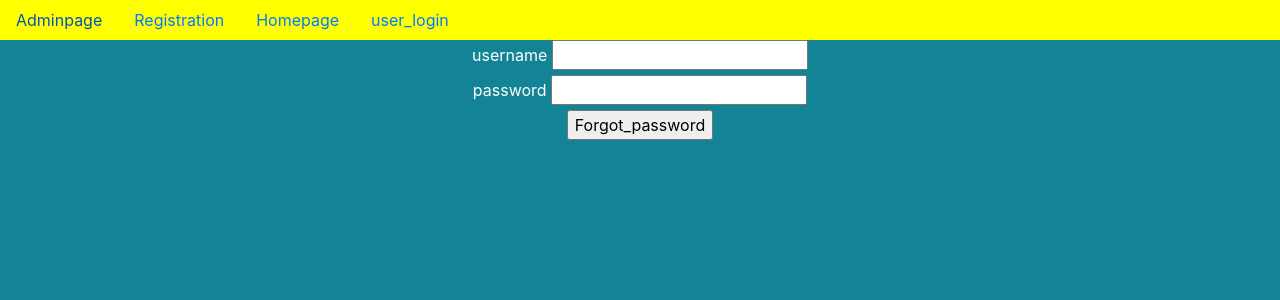
After one commit to Geddammanasareddy/Registration-Form, a Django app: page /forgot_password/ in a window 1280 px wide. The commit adds this page. Shown: the top 300 px of the page. Run offline with Django 4.2, Linux system fonts and the light colour scheme.

Commit message:
first commit

```diff
--- a/app/views.py
+++ b/app/views.py
@@ -93,3 +93,21 @@ def change_password(request):
 
 
     return render(request,'change_password.html')
+
+
+def forgot_password(request):
+
+    if request.method=='POST':
+        un=request.POST['un']
+        pw=request.POST['pw']
+        LUO=User.objects.filter(username=un)
+        if LUO:
+            UO=LUO[0]
+            UO.set_password(pw)
+            UO.save()
+            return HttpResponse("password reset is done")
+        else:
+            return HttpResponse('username is not available in database')
+
+
+    return render(request,'forgot_password.html')
--- a/project30/urls.py
+++ b/project30/urls.py
@@ -27,6 +27,7 @@ urlpatterns = [
     path('user_logout/',user_logout,name='user_logout'),
     path('display_profile/',display_profile,name='display_profile'),
     path('change_password/',change_password,name='change_password'),
+    path('forgot_password/',forgot_password,name='forgot_password'),
 
 
 ]+static(settings.MEDIA_URL, document_root=settings.MEDIA_ROOT)
--- /dev/null
+++ b/templates/forgot_password.html
@@ -0,0 +1,26 @@
+{% extends 'dummy.html' %}
+{% block title %}
+    <title>Home</title>
+{% endblock %}
+
+
+{% block body_block %}
+    <center>
+        <form method="POST">
+             {% csrf_token %}
+
+             <label for="un">username</label>
+             <input type="text" name="un" id="un"><br>
+
+             <label for="pw">password</label>
+             <input type="password" name="pw" id="pw"><br>
+
+             <input type="submit" value="Forgot_password">
+
+
+
+
+        </form>
+    </center>
+
+    {% endblock %}
```
Also changed, not shown: templates/user_login.html (+1 -7 lines), db.sqlite3.
